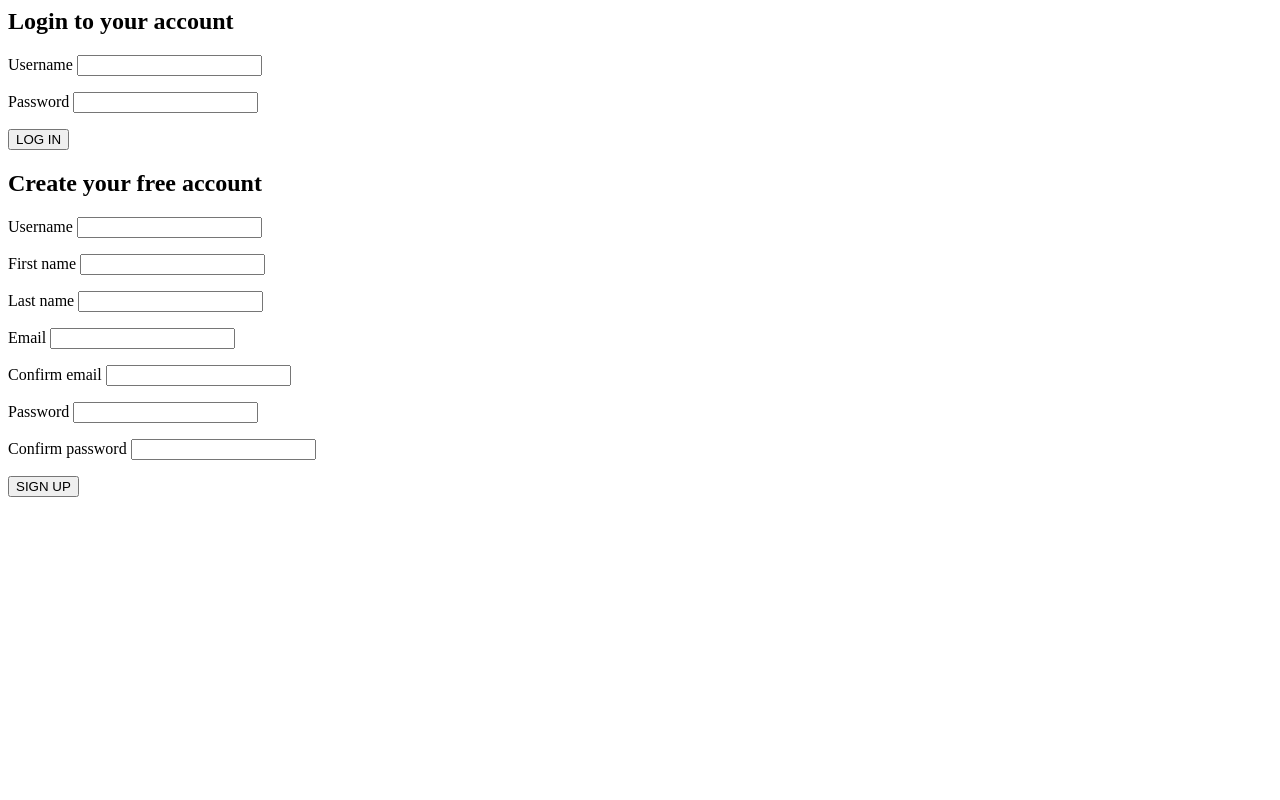
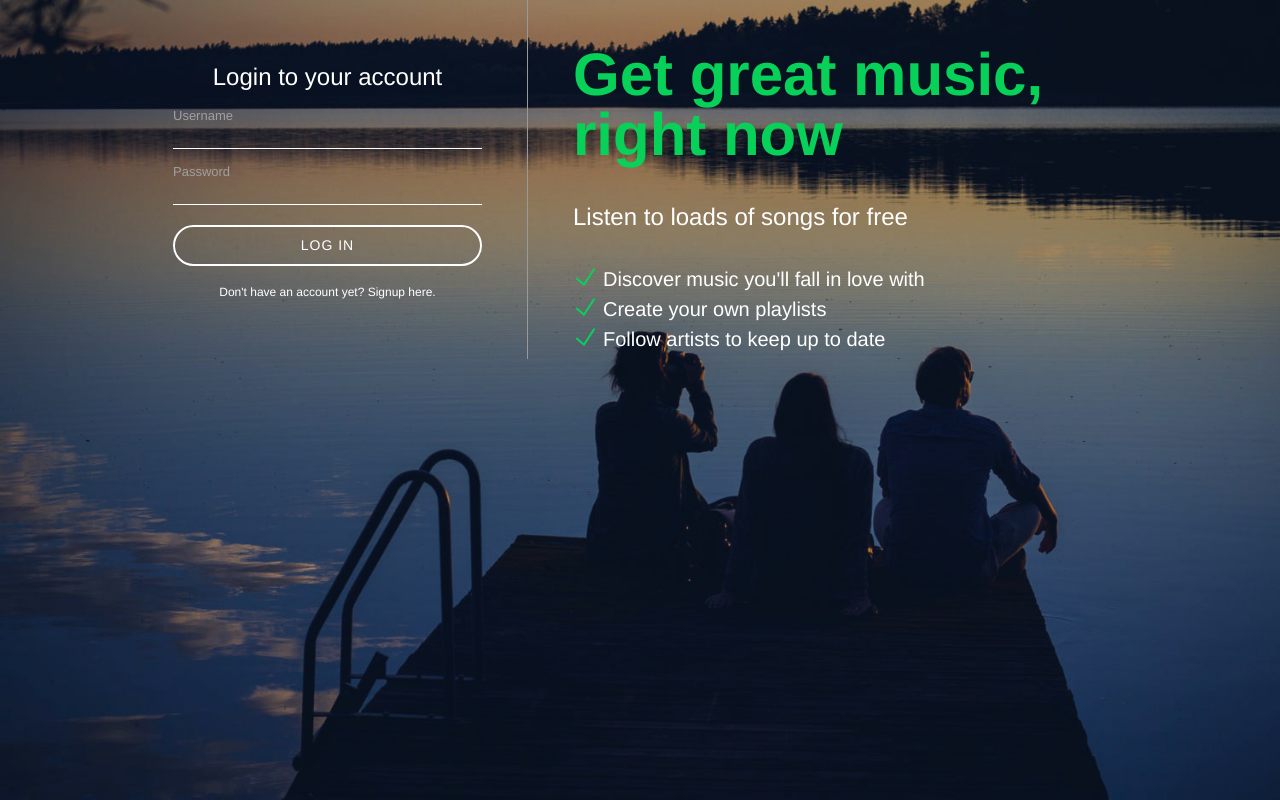
Before and after one commit to Kaikaine/spotify-clone, a PHP site: page /register.php in a window 1280 px wide. Run offline with PHP 8.4, Linux system fonts and the light colour scheme; some libraries are stand-ins or nearby versions.

Commit message:
styled login/register page, added jquery

```diff
--- /dev/null
+++ b/assets/css/register.css
@@ -0,0 +1,143 @@
+html,
+body {
+	padding: 0;
+	margin: 0;
+	height: 100%;
+}
+
+#background {
+	background-color: #000;
+    background-image: url(../images/bg.jpg);
+    background-position: center;
+    background-size: cover;
+    display: table;
+    height: 100%;
+    width: 100%;
+}
+
+#loginContainer * {
+	color: #fff;
+	font-family: "Helvetica Neue", "Helvetica", "Arial", sans-serif;
+	font-weight: normal;
+	line-height: 1em;
+	box-sizing: border-box;
+}
+
+#loginContainer {
+	width: 80%;
+	margin: 0 auto;
+	position: relative;
+	max-width: 1024px;
+}
+
+::-webkit-input-placeholder { /* WebKit, Blink, Edge */
+    color:    #fff;
+}
+:-moz-placeholder { /* Mozilla Firefox 4 to 18 */
+   color:    #fff;
+   opacity:  1;
+}
+::-moz-placeholder { /* Mozilla Firefox 19+ */
+   color:    #fff;
+   opacity:  1;
+}
+:-ms-input-placeholder { /* Internet Explorer 10-11 */
+   color:    #fff;
+}
+::-ms-input-placeholder { /* Microsoft Edge */
+   color:    #fff;
+}
+
+#inputContainer {
+    width: 400px;
+    padding: 45px;
+    float: left;
+    border-right: 1px solid #999;
+}
+
+#inputContainer h2 {
+	text-align: center;
+}
+
+#inputContainer input[type="text"],
+#inputContainer input[type="email"],
+#inputContainer input[type="password"] {
+	display: block;
+    background-color: transparent;
+    border: 0;
+    border-bottom: 1px solid #fff;
+    height: 27px;
+    line-height: 27px;
+    width: 100%;
+}
+
+#inputContainer label {
+	color: #a0a0a0;
+    font-size: 13px;
+    margin-top: 15px;
+    display: block;
+}
+
+#inputContainer button {
+	background-color: transparent;
+    border: 2px solid #fff;
+    border-radius: 250px;
+    color: #fff;
+    display: block;
+    font-size: 14px;
+    letter-spacing: 1px;
+    margin: 20px auto;
+    height: 41px;
+    width: 100%;
+}
+
+#inputContainer button:hover {
+	cursor: pointer;
+}
+
+.hasAccountText span {
+	font-weight: bold;
+    font-size: 12px;
+    cursor: pointer;
+}
+
+.hasAccountText {
+	text-align: center;
+}
+
+#registerForm,
+#loginForm {
+	display: none;
+}
+
+#loginText {
+    padding: 45px;
+    display: table-cell;
+}
+
+#loginText h1 {
+    color: #07d159;
+    font-size: 60px;
+    font-weight: bold;
+}
+
+#loginText h2 {
+    margin: 35px 0;
+}
+
+#loginText ul {
+    padding: 0;
+}
+
+#loginText li {
+    font-size: 20px;
+    list-style-type: none;
+    padding: 5px 30px;
+    background: url(../images/icons/checkmark.png) no-repeat 0 0;
+}
+
+#inputContainer .errorMessage {
+    color: #07d159;
+    font-size: 12px;
+    display: block;
+}
--- /dev/null
+++ b/assets/js/register.js
@@ -0,0 +1,12 @@
+$(document).ready(function() {
+
+	$("#hideLogin").click(function() {
+		$("#loginForm").hide();
+		$("#registerForm").show();
+	});
+
+	$("#hideRegister").click(function() {
+		$("#loginForm").show();
+		$("#registerForm").hide();
+	});
+});
--- a/register.php
+++ b/register.php
@@ -1,5 +1,5 @@
 <?php
-    include('includes/config.php');
+	include("includes/config.php");
 	include("includes/classes/Account.php");
 	include("includes/classes/Constants.php");
 
@@ -18,8 +18,38 @@
 <html>
 <head>
 	<title>Welcome to Slotify!</title>
+
+	<link rel="stylesheet" type="text/css" href="assets/css/register.css">
+
+	<script src="https://ajax.googleapis.com/ajax/libs/jquery/3.2.1/jquery.min.js"></script>
+	<script src="assets/js/register.js"></script>
 </head>
 <body>
+	<?php
+
+	if(isset($_POST['registerButton'])) {
+		echo '<script>
+				$(document).ready(function() {
+					$("#loginForm").hide();
+					$("#registerForm").show();
+				});
+			</script>';
+	}
+	else {
+		echo '<script>
+				$(document).ready(function() {
+					$("#loginForm").show();
+					$("#registerForm").hide();
+				});
+			</script>';
+	}
+
+	?>
+
+
+	<div id="background">
+
+		<div id="loginContainer">
 
 			<div id="inputContainer">
 				<form id="loginForm" action="register.php" method="POST">
@@ -27,7 +57,7 @@
 					<p>
 						<?php echo $account->getError(Constants::$loginFailed); ?>
 						<label for="loginUsername">Username</label>
-				<input id="loginUsername" name="loginUsername" type="text" required>
+						<input id="loginUsername" name="loginUsername" type="text" value="<?php getInputValue('loginUsername') ?>" required>
 					</p>
 					<p>
 						<label for="loginPassword">Password</label>
@@ -35,6 +65,10 @@
 					</p>
 
 					<button type="submit" name="loginButton">LOG IN</button>
+
+					<div class="hasAccountText">
+						<span id="hideLogin">Don't have an account yet? Signup here.</span>
+					</div>
 
 				</form>
 
@@ -46,19 +80,19 @@
 						<?php echo $account->getError(Constants::$usernameCharacters); ?>
 						<?php echo $account->getError(Constants::$usernameTaken); ?>
 						<label for="username">Username</label>
-				<input id="username" name="username" type="text" value="<?php getInputValue('username') ?>" required>
+						<input id="username" name="username" type="text"  value="<?php getInputValue('username') ?>" required>
 					</p>
 
 					<p>
 						<?php echo $account->getError(Constants::$firstNameCharacters); ?>
 						<label for="firstName">First name</label>
-				<input id="firstName" name="firstName" type="text" value="<?php getInputValue('firstName') ?>" required>
+						<input id="firstName" name="firstName" value="<?php getInputValue('firstName') ?>" required>
 					</p>
 
 					<p>
 						<?php echo $account->getError(Constants::$lastNameCharacters); ?>
 						<label for="lastName">Last name</label>
-				<input id="lastName" name="lastName" type="text"  value="<?php getInputValue('lastName') ?>" required>
+						<input id="lastName" name="lastName" type="text" value="<?php getInputValue('lastName') ?>" required>
 					</p>
 
 					<p>
@@ -66,12 +100,12 @@
 						<?php echo $account->getError(Constants::$emailInvalid); ?>
 						<?php echo $account->getError(Constants::$emailTaken); ?>
 						<label for="email">Email</label>
-				<input id="email" name="email" type="email" value="<?php getInputValue('email') ?>" required>
+						<input id="email" name="email" type="email"value="<?php getInputValue('email') ?>" required>
 					</p>
 
 					<p>
 						<label for="email2">Confirm email</label>
-				<input id="email2" name="email2" type="email"  value="<?php getInputValue('email2') ?>" required>
+						<input id="email2" name="email2" type="email" value="<?php getInputValue('email2') ?>" required>
 					</p>
 
 					<p>
@@ -84,15 +118,32 @@
 
 					<p>
 						<label for="password2">Confirm password</label>
-				<input id="password2" name="password2" type="password"required>
+						<input id="password2" name="password2" type="password" required>
 					</p>
 
 					<button type="submit" name="registerButton">SIGN UP</button>
+
+					<div class="hasAccountText">
+						<span id="hideRegister">Already have an account? Log in here.</span>
+					</div>
 
 				</form>
 
 
 			</div>
 
+			<div id="loginText">
+				<h1>Get great music, right now</h1>
+				<h2>Listen to loads of songs for free</h2>
+				<ul>
+					<li>Discover music you'll fall in love with</li>
+					<li>Create your own playlists</li>
+					<li>Follow artists to keep up to date</li>
+				</ul>
+			</div>
+
+		</div>
+	</div>
+
 </body>
 </html>
```
Also changed, not shown: assets/images/bg.jpg (added), assets/images/icons/checkmark.png (added). Lines whose indentation alone changed are shown as unchanged.
